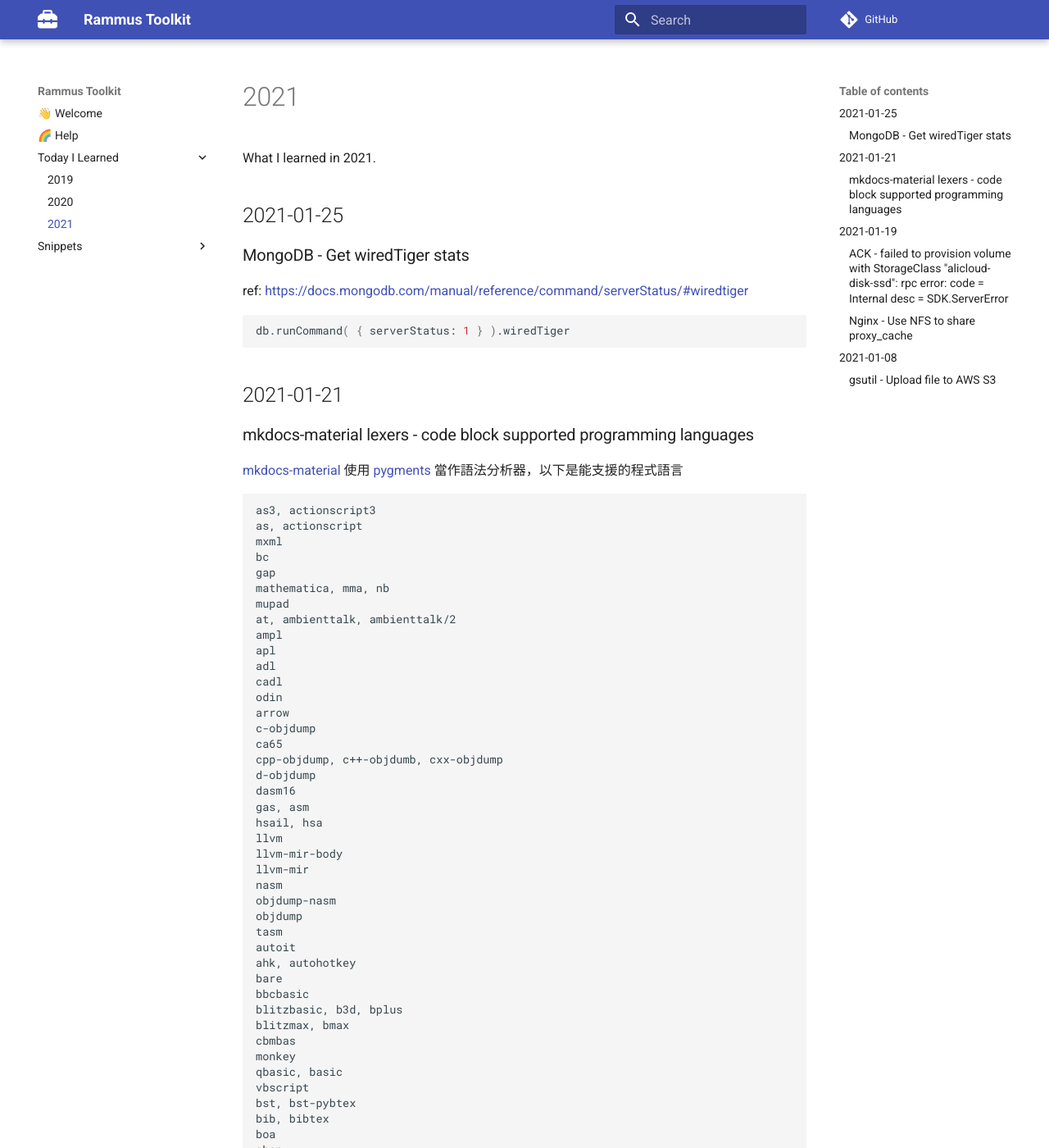
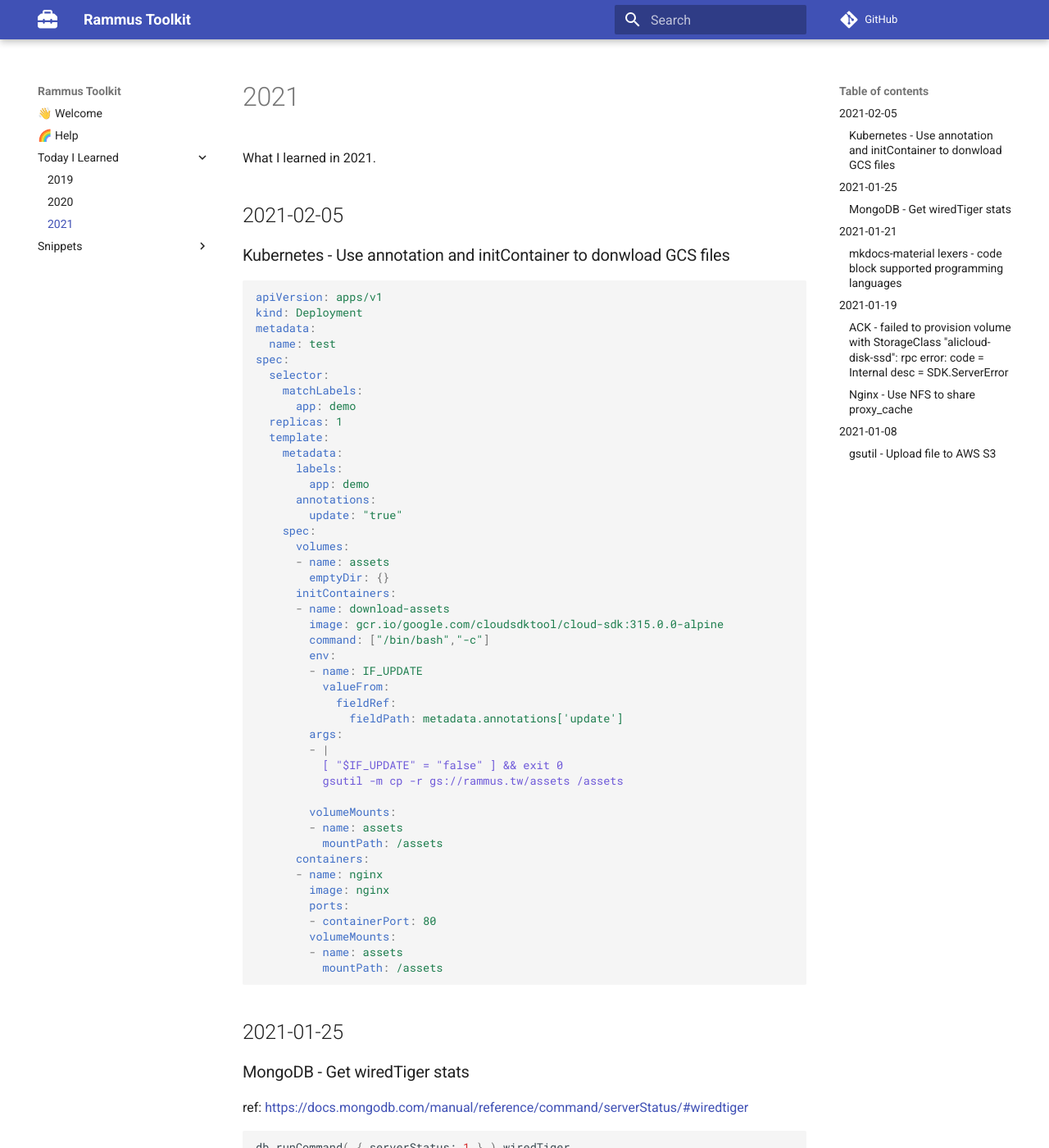
Before and after one commit to RammusXu/toolkit, an MkDocs documentation site: the page built from docs/Today-I-Learned/2021.md, in a window 1280 px wide and 1400 px high. Shown: the whole window at 82% size. Built offline with MkDocs 1.6.1 and Material for MkDocs 9.7.7, drawn with Linux system fonts in a browser that asks for light colours; comment, search, counter and statistics services are not loaded.

Commit message:
### Kubernetes - Use annotation and initContainer to donwload GCS files

````diff
--- a/docs/Today-I-Learned/2021.md
+++ b/docs/Today-I-Learned/2021.md
@@ -1,6 +1,55 @@
 
 What I learned in 2021.
 
+## 2021-02-05
+### Kubernetes - Use annotation and initContainer to donwload GCS files
+```yaml
+apiVersion: apps/v1
+kind: Deployment
+metadata:
+  name: test
+spec:
+  selector:
+    matchLabels:
+      app: demo
+  replicas: 1
+  template:
+    metadata:
+      labels:
+        app: demo
+      annotations:
+        update: "true"
+    spec:
+      volumes:
+      - name: assets
+        emptyDir: {}
+      initContainers:
+      - name: download-assets
+        image: gcr.io/google.com/cloudsdktool/cloud-sdk:315.0.0-alpine
+        command: ["/bin/bash","-c"]
+        env:
+        - name: IF_UPDATE
+          valueFrom:
+            fieldRef:
+              fieldPath: metadata.annotations['update']
+        args:
+        - |
+          [ "$IF_UPDATE" = "false" ] && exit 0
+          gsutil -m cp -r gs://rammus.tw/assets /assets
+
+        volumeMounts:
+        - name: assets
+          mountPath: /assets
+      containers:
+      - name: nginx
+        image: nginx
+        ports:
+        - containerPort: 80
+        volumeMounts:
+        - name: assets
+          mountPath: /assets
+
+```
 ## 2021-01-25
 ### MongoDB - Get wiredTiger stats
 
````
